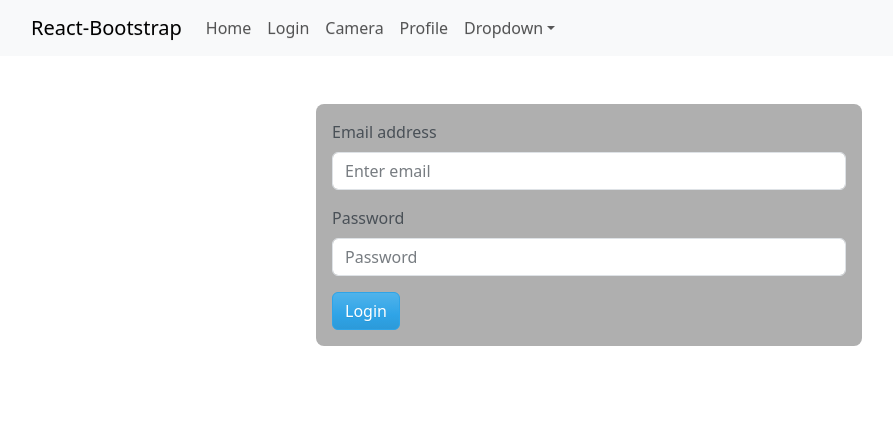
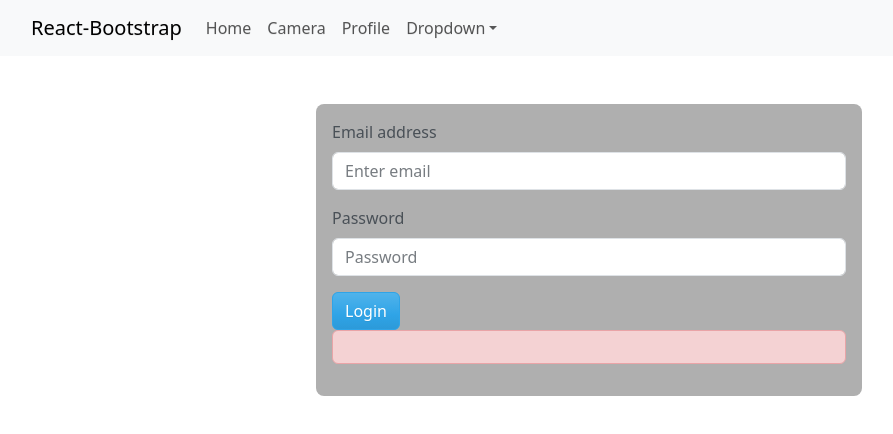
Before and after one commit to johnmartinroque/InsideOut, a React (Create React App) app in the folder main/: page /login in a window 1280 px wide. Shown: the top 434 px of the page, without its empty margins (51-944 px from the left). Built offline with nearby package versions, Linux system fonts and the light colour scheme; no server answers; sample sign-in values are in the browser's storage.

Commit message:
error message login

```diff
--- a/main/src/components/Header.jsx
+++ b/main/src/components/Header.jsx
@@ -28,9 +28,6 @@ function Header() {
             <Nav.Link as={Link} to="/">
               Home
             </Nav.Link>
-            <Nav.Link as={Link} to="/login">
-              Login
-            </Nav.Link>
             <Nav.Link as={Link} to="/camera">
               Camera
             </Nav.Link>
--- a/main/src/components/HeaderGuest.jsx
+++ b/main/src/components/HeaderGuest.jsx
@@ -18,6 +18,7 @@ function HeaderGuest() {
               <Nav.Link as={Link} to="/login">
                 Login
               </Nav.Link>
+              {/*
               <NavDropdown title="Dropdown" id="basic-nav-dropdown">
                 <NavDropdown.Item href="#action/3.1">Action</NavDropdown.Item>
                 <NavDropdown.Item href="#action/3.2">
@@ -29,6 +30,8 @@ function HeaderGuest() {
                 <NavDropdown.Divider />
                 <NavDropdown.Item>Logout</NavDropdown.Item>
               </NavDropdown>
+
+      */}
             </Nav>
           </Navbar.Collapse>
         </Container>
--- a/main/src/screens/Login.jsx
+++ b/main/src/screens/Login.jsx
@@ -2,17 +2,21 @@ import { useState } from "react";
 import { Col, Container, Row } from "react-bootstrap";
 import Button from "react-bootstrap/Button";
 import Form from "react-bootstrap/Form";
+import Alert from "react-bootstrap/Alert";
 import { signInWithEmailAndPassword } from "firebase/auth";
 import { auth } from "../firebase"; // adjust path if needed
+import { useNavigate } from "react-router-dom";
 
 function Login() {
   const [email, setEmail] = useState("");
   const [password, setPassword] = useState("");
   const [error, setError] = useState("");
+  const [message, setMessage] = useState("");
   const [loading, setLoading] = useState(false);
+  const navigate = useNavigate();
 
   const login = async (e) => {
-    e.preventDefault(); // prevent page refresh
+    e.preventDefault();
     setError("");
     setLoading(true);
 
@@ -38,8 +42,23 @@ function Login() {
       localStorage.setItem("user", JSON.stringify(userData));
 
       console.log("Logged in user:", userData);
+      navigate("/");
     } catch (err) {
-      setError(err.message);
+      console.error("Login error:", err.code, err.message);
+
+      if (err.code === "auth/invalid-email") {
+        setError("Invalid email format. Please enter a valid email.");
+      } else if (err.code === "auth/user-not-found") {
+        setError("No account found with this email.");
+      } else if (err.code === "auth/wrong-password") {
+        setError("Incorrect password. Please try again.");
+      } else if (err.code === "auth/invalid-credential") {
+        setError("Invalid email or password.");
+      } else if (err.code === "auth/too-many-requests") {
+        setError("Too many attempts. Please try again later.");
+      } else {
+        setError("Login failed. Please try again.");
+      }
     } finally {
       setLoading(false);
     }
@@ -80,12 +99,16 @@ function Login() {
                   onChange={(e) => setPassword(e.target.value)}
                 />
               </Form.Group>
-
-              {error && <p className="text-danger">{error}</p>}
-
               <Button variant="primary" type="submit" disabled={loading}>
                 {loading ? "Logging in..." : "Login"}
               </Button>
+              <Alert key="danger" variant="danger">
+                {error}
+                {/*
+                <Alert.Link href="#">an example link</Alert.Link>. Give it a
+                click if you like.
+               */}
+              </Alert>
             </Form>
           </Col>
         </Row>
```
